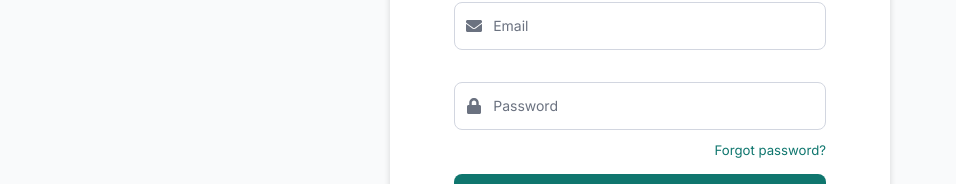
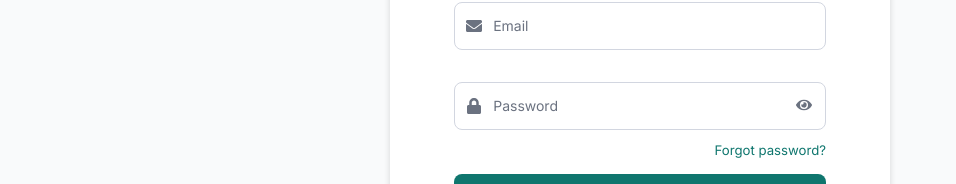
Before and after one commit to JHypq/Syra-Portal, a React (Vite) app: page / in a window 1280 px wide. Shown: the part 299-483 px from the top of the page, without its empty margins (0-956 px from the left). Built offline with nearby package versions, Linux system fonts and the light colour scheme; no server answers.

Commit message:
Feature - Show/Hide Pwd
Show/Hide pwd added on the password input field

```diff
--- a/src/components/InputField/InputField.jsx
+++ b/src/components/InputField/InputField.jsx
@@ -1,6 +1,6 @@
 import styles from "./InputField.module.css"
 
-export default function InputField({ id, type, name, value, onChange, label, icon }) {
+export default function InputField({ id, type, name, value, onChange, label, icon, trailing }) {
 
     return (
         <div className={styles.field}>
@@ -14,6 +14,7 @@ export default function InputField({ id, type, name, value, onChange, label, ico
                 onChange={onChange}
             />
             <label htmlFor={id}>{label}</label>
+            {trailing && <span className={styles.trailing}>{trailing}</span>}
         </div>
     )
 }
--- a/src/components/InputField/InputField.module.css
+++ b/src/components/InputField/InputField.module.css
@@ -7,7 +7,7 @@
     block-size: var(--control-h);
     display: block;
     width: 100%;
-    padding: 0.875rem 0.75rem 0.875rem 2.5rem;
+    padding: 0.875rem 2.5rem 0.875rem 2.5rem;
     border: 1px solid var(--color-border);
     border-radius: var(--radius-md);
     font-size: 1rem;
@@ -71,3 +71,27 @@
 .field + .field {
     margin-top: 2rem;
 }
+
+.trailing {
+    position: absolute;
+    top: 50%;
+    right: .5rem;
+    transform: translateY(-50%);
+    line-height: 1;
+    display: flex;
+    align-items: center;
+}
+
+.trailing > button {
+    background: none;
+    border: 0;
+    cursor: pointer;
+    font: inherit;
+    color: var(--color-text-secondary);
+}
+
+.trailing > button:focus-visible {
+    outline: none;
+    border-color: var(--color-primary);
+    box-shadow: var(--focus-ring);
+}
--- a/src/pages/Login/Login.jsx
+++ b/src/pages/Login/Login.jsx
@@ -1,7 +1,7 @@
 import styles from "./Login.module.css"
 import InputField from "../../components/InputField/InputField"
 import Button from "../../components/Button/Button"
-import { FaEnvelope, FaLock } from "react-icons/fa"
+import { FaEnvelope, FaLock, FaEye, FaEyeSlash  } from "react-icons/fa"
 import { useEffect, useState } from "react"
 import { Link, Navigate, useNavigate } from "react-router-dom"
 import { supabase } from "../../lib/supabaseClient"
@@ -11,6 +11,7 @@ export default function Login({ session, loading: authLoading }) {
     const [password, setPassword] = useState("")
     const [formError, setFormError] = useState("");
     const [loading, setLoading] = useState(false)
+    const [showPwd, setShowPwd] = useState(false);
 
     const navigate = useNavigate()
 
@@ -55,12 +56,22 @@ export default function Login({ session, loading: authLoading }) {
                             id="password"
                             name="password"
                             label="Password"
-                            type="password"
+                            type={showPwd ? "text" : "password"}
                             value={password}
                             onChange={(e) => setPassword(e.target.value)}
                             icon={<FaLock />}
+                            trailing={
+                                <button
+                                    type="button"
+                                    onClick={() => setShowPwd(v => !v)}
+                                    aria-label={showPwd ? "Hide password" : "Show password"}
+                                    title={showPwd ? "Hide password" : "Show password"}
+                                >
+                                    {showPwd ? <FaEyeSlash /> : <FaEye />}
+                                </button>
+                            }
                         />
-                        <Link to="#">Forgot password?</Link>
+                        <Link to="/forgot-password">Forgot password?</Link>
                     </div>
                     {formError && (
                         <div role="alert" className={styles.formError}>{formError}</div>
```
